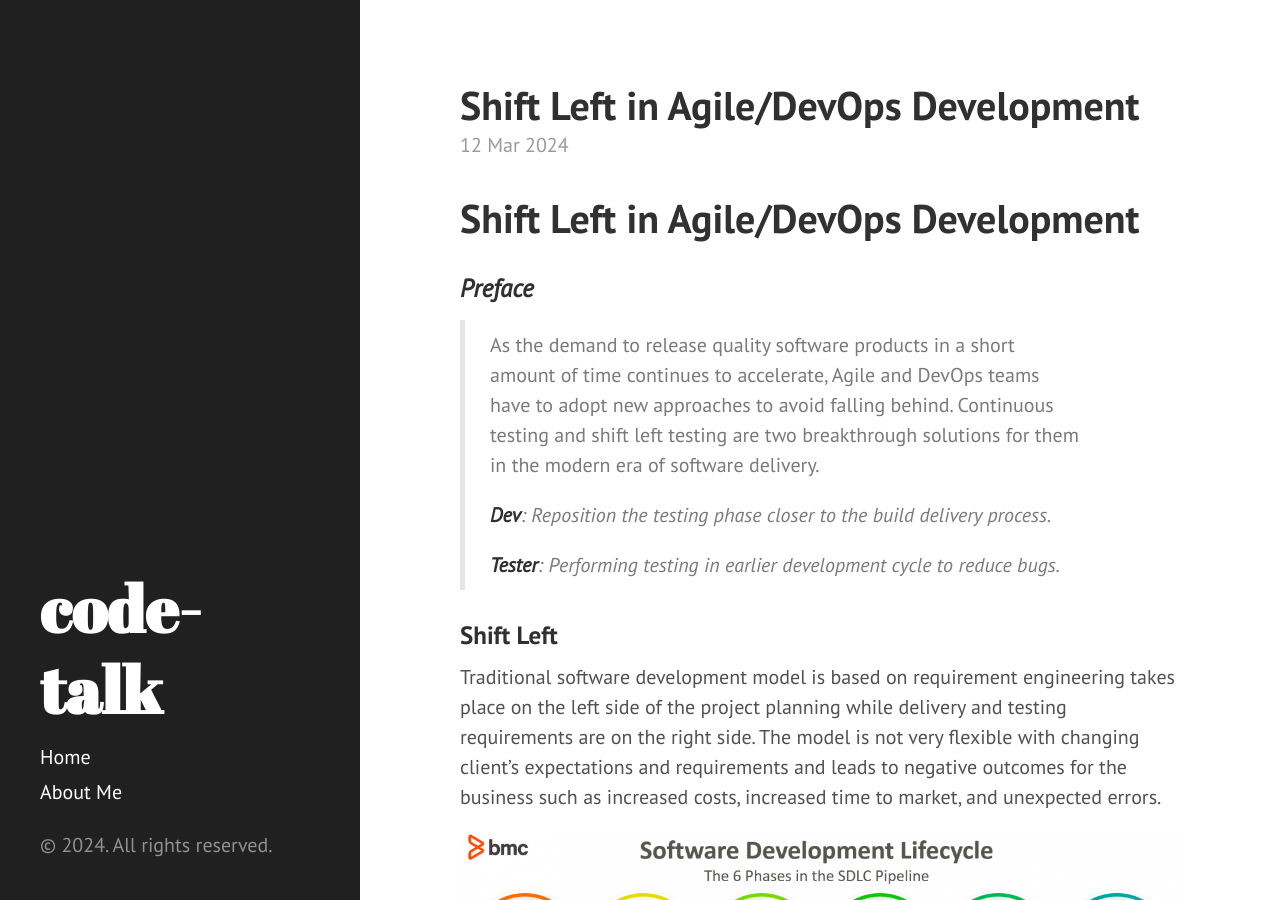
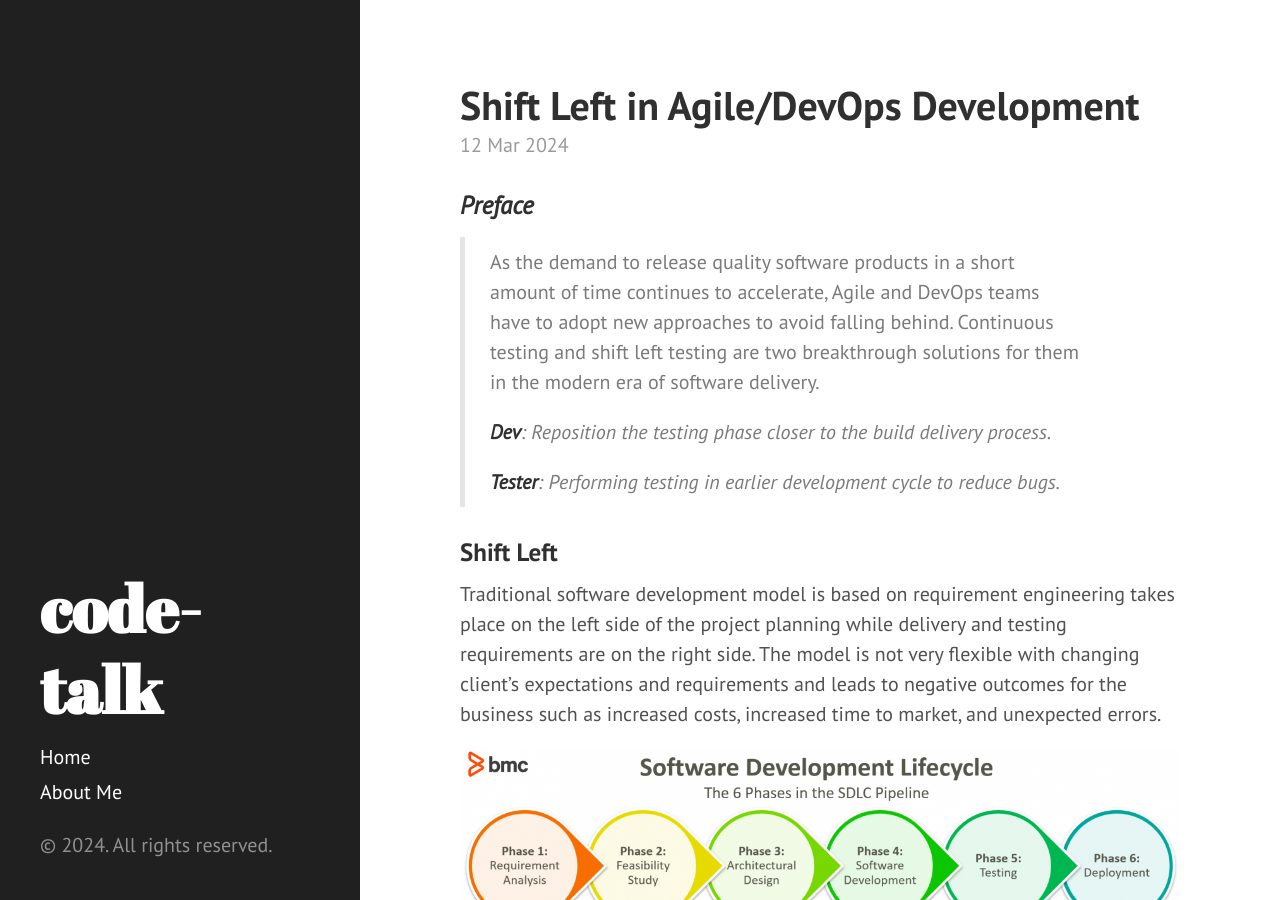
Before and after one commit to code-atom/code-atom.github.io, a Jekyll site: the page built from _posts/2024-03-12-shift-left-in-agile-slash-devops-development.markdown, in a window 1280 px wide and 900 px high. Built offline with Jekyll 4.4.1, drawn with Linux system fonts in a browser that asks for light colours; our own code applies the rules of GitHub Pages for plain Markdown files; Markdown is read by kramdown in place of the engine named in the settings.

Commit message:
Updated Shift Left In Agile Slash Devops Development

```diff
--- a/_posts/2024-03-12-shift-left-in-agile-slash-devops-development.markdown
+++ b/_posts/2024-03-12-shift-left-in-agile-slash-devops-development.markdown
@@ -2,8 +2,6 @@
 title: Shift Left in Agile/DevOps Development
 date: 2024-03-12 13:20:00 +05:30
 ---
-
-# Shift Left in Agile/DevOps Development
 
 ### ***Preface***
 
```
